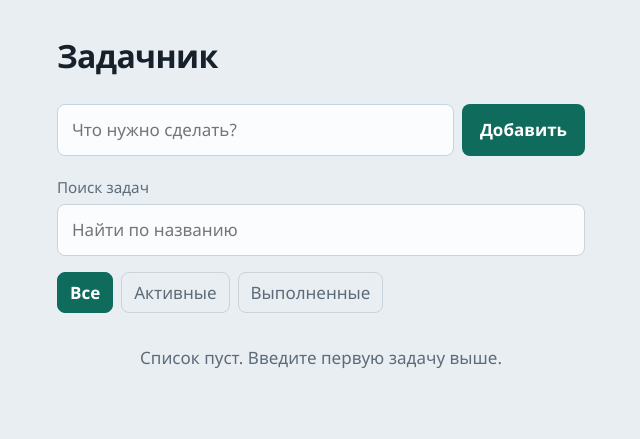
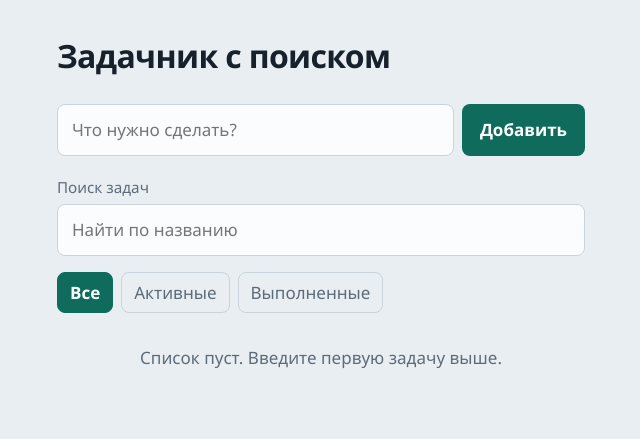
Before and after one commit to gansik0909090990-del/zadachnik, a plain HTML site: page index.html in a window 1280 px wide. Shown: the whole page, without its empty margins (319-959 px from the left). Drawn offline with Linux system fonts and the light colour scheme.

Commit message:
ui: mention search in heading

```diff
--- a/index.html
+++ b/index.html
@@ -9,7 +9,7 @@
 <body>
   <main class="app">
     <header class="head">
-      <h1>Задачник</h1>
+      <h1>Задачник с поиском</h1>
       <p id="counter" class="counter" aria-live="polite"></p>
     </header>
 
```
